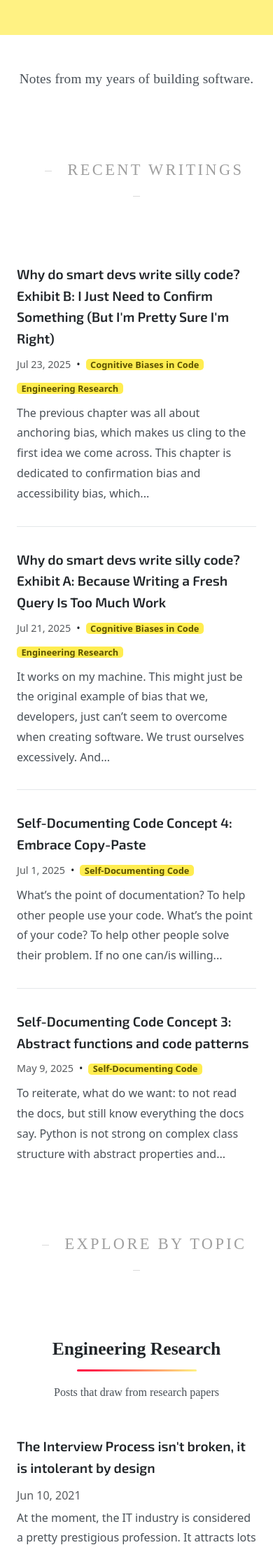
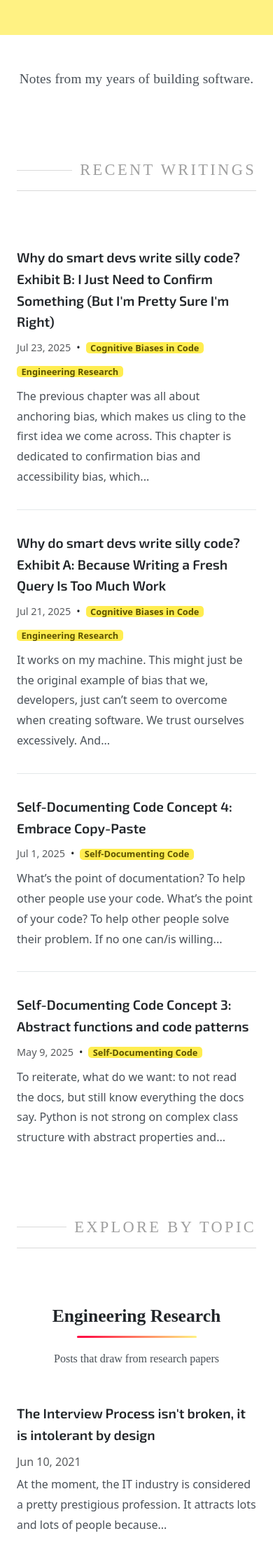
Before and after one commit to inesp/inesp.github.io, a Jekyll site: the page built from index.md, in a window 390 px wide. Shown: the part 568-2786 px from the top of the page at 70% size. Built offline with Jekyll 4.4.1, drawn with Linux system fonts in a browser that asks for light colours; nearby versions of some CDN libraries; some web fonts are replaced.

Commit message:
Fix the way titles break into next line
the "---" around the titles used to
break into next line
on small screens.
We don't want that.
Now it doesn't.

```diff
--- a/_sass/home.scss
+++ b/_sass/home.scss
@@ -26,19 +26,23 @@
   margin: 6rem 0 5rem;
   position: relative;
 
+  display: flex;
+  align-items: center;
+  justify-content: center;
+  gap: 1em; // space between lines and text
+  flex-wrap: wrap; // ensures that the text itself can wrap
+
   &::before,
   &::after {
     content: "";
-    display: inline-block;
-    width: 40px;
+    flex: 1 1 40px; // <-- flexible, starts at 40px but can shrink
     height: 1px;
     background: $color-gray;
-    margin: 0 1em;
-    vertical-align: middle;
+    min-width: 10px; // prevents disappearing entirely
+  }
 
-    @media (max-width: 600px) {
-      width: 10px;
-    }
+  @media (max-width: 600px) {
+    gap: 0.5em;
   }
 }
 
```
